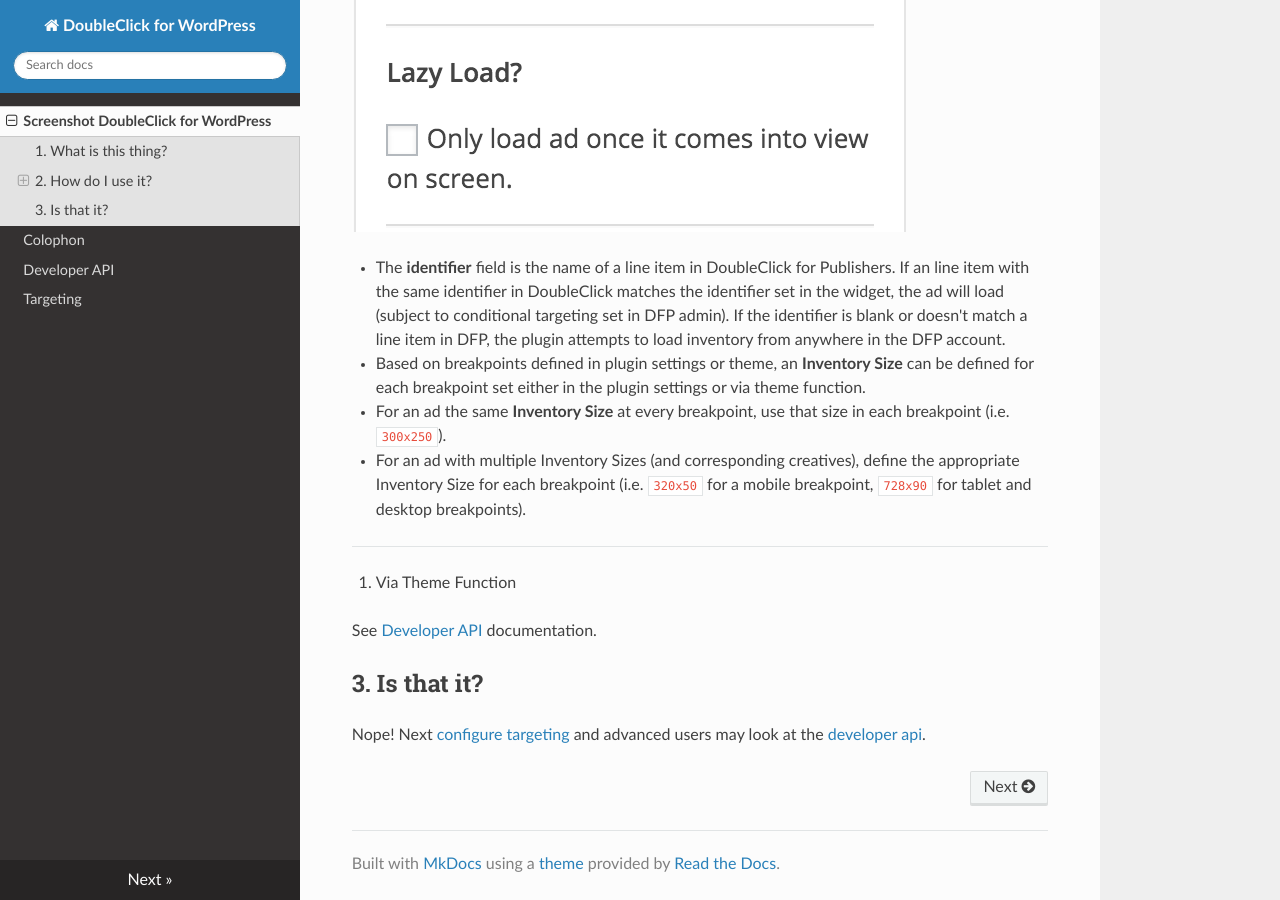
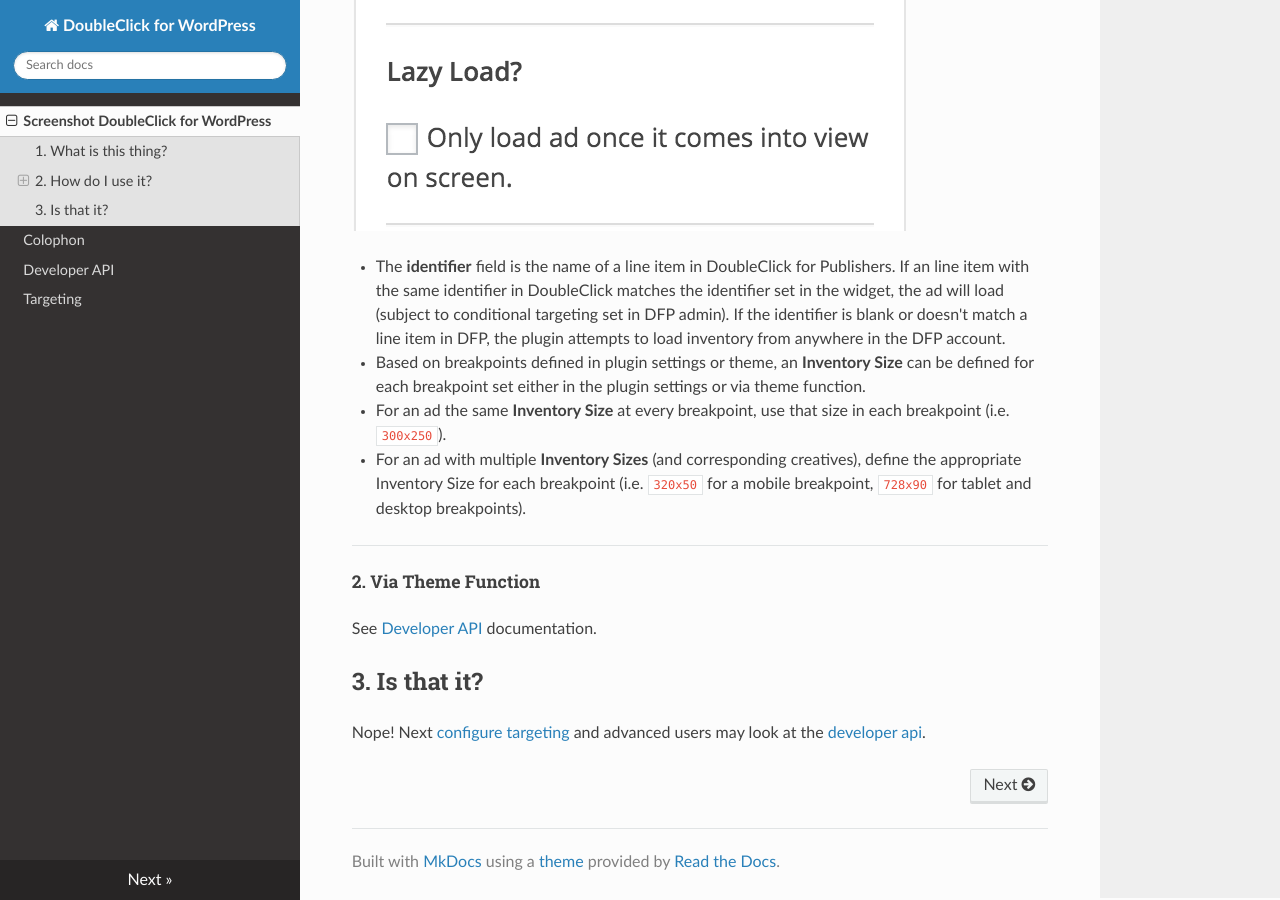
Before and after one commit to INN/doubleclick-for-wp, an MkDocs documentation site: the page built from docs/index.md, in a window 1280 px wide and 900 px high, scrolled down 2116 px. Built offline with MkDocs 1.6.1, drawn with Linux system fonts in a browser that asks for light colours; nearby versions of some CDN libraries; some of the changed text lies outside the part shown.

Commit message:
Update index.md

```diff
--- a/docs/index.md
+++ b/docs/index.md
@@ -30,7 +30,7 @@ Under _Settings > DoubleClick for WordPress_ update the field with your network
 
 Advertisements are placed in two ways.
 
-1. Via Reusable Widget
+##### 1. Via Reusable Widget
 
 ![Screenshot](img/widget.png)
 
@@ -38,11 +38,11 @@ Advertisements are placed in two ways.
 
  * Based on breakpoints defined in plugin settings or theme, an __Inventory Size__ can be defined for each breakpoint set either in the plugin settings or via theme function.
    * For an ad the same __Inventory Size__ at every breakpoint, use that size in each breakpoint (i.e. `300x250`).
-   * For an ad with multiple Inventory Sizes (and corresponding creatives), define the appropriate Inventory Size for each breakpoint (i.e. `320x50` for a mobile breakpoint, `728x90` for tablet and desktop breakpoints).
+   * For an ad with multiple __Inventory Sizes__ (and corresponding creatives), define the appropriate Inventory Size for each breakpoint (i.e. `320x50` for a mobile breakpoint, `728x90` for tablet and desktop breakpoints).
 
 * * *
 
-2. Via Theme Function
+##### 2. Via Theme Function
 
 See [Developer API](Developer-API.md) documentation.
 
```
